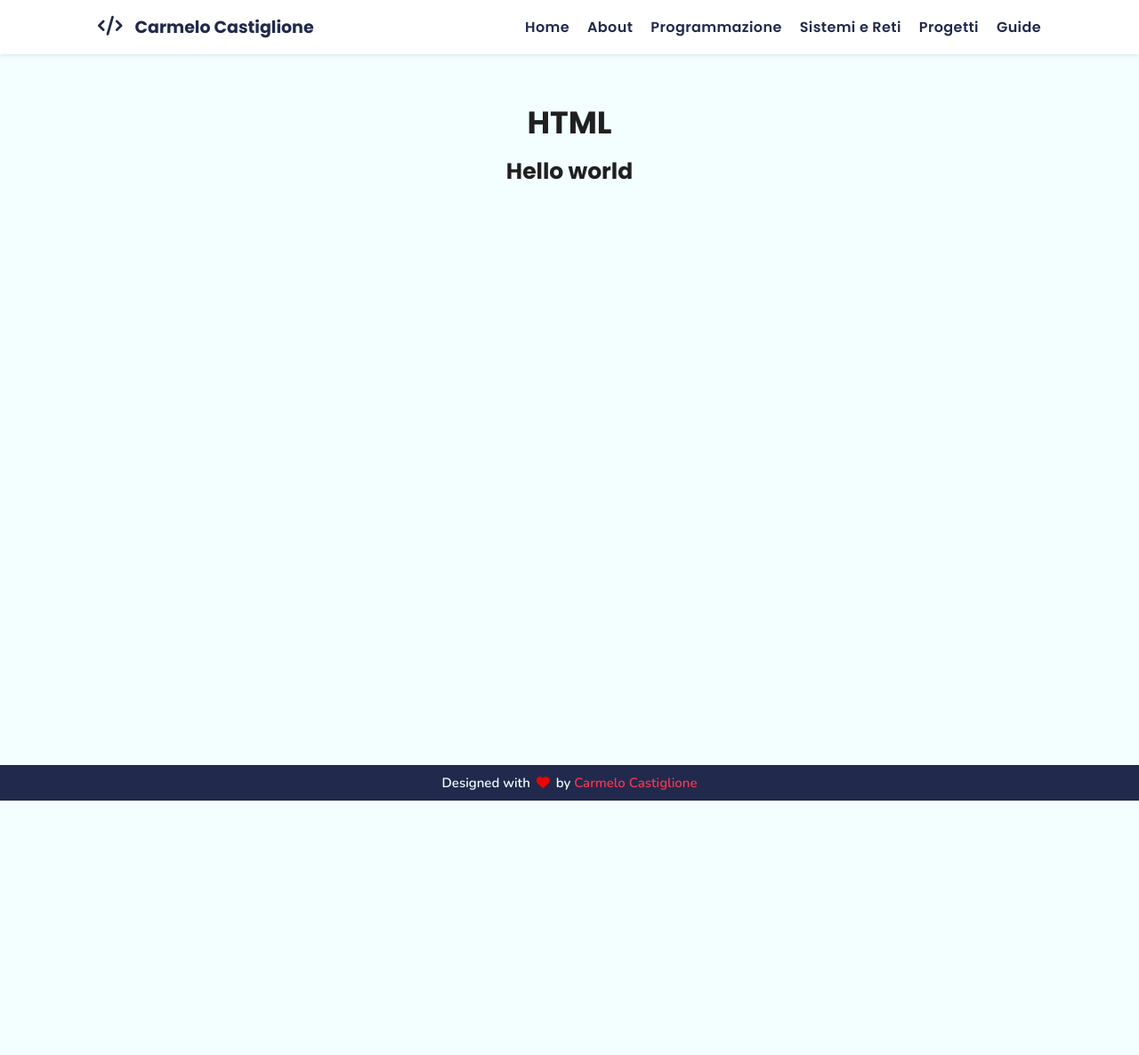
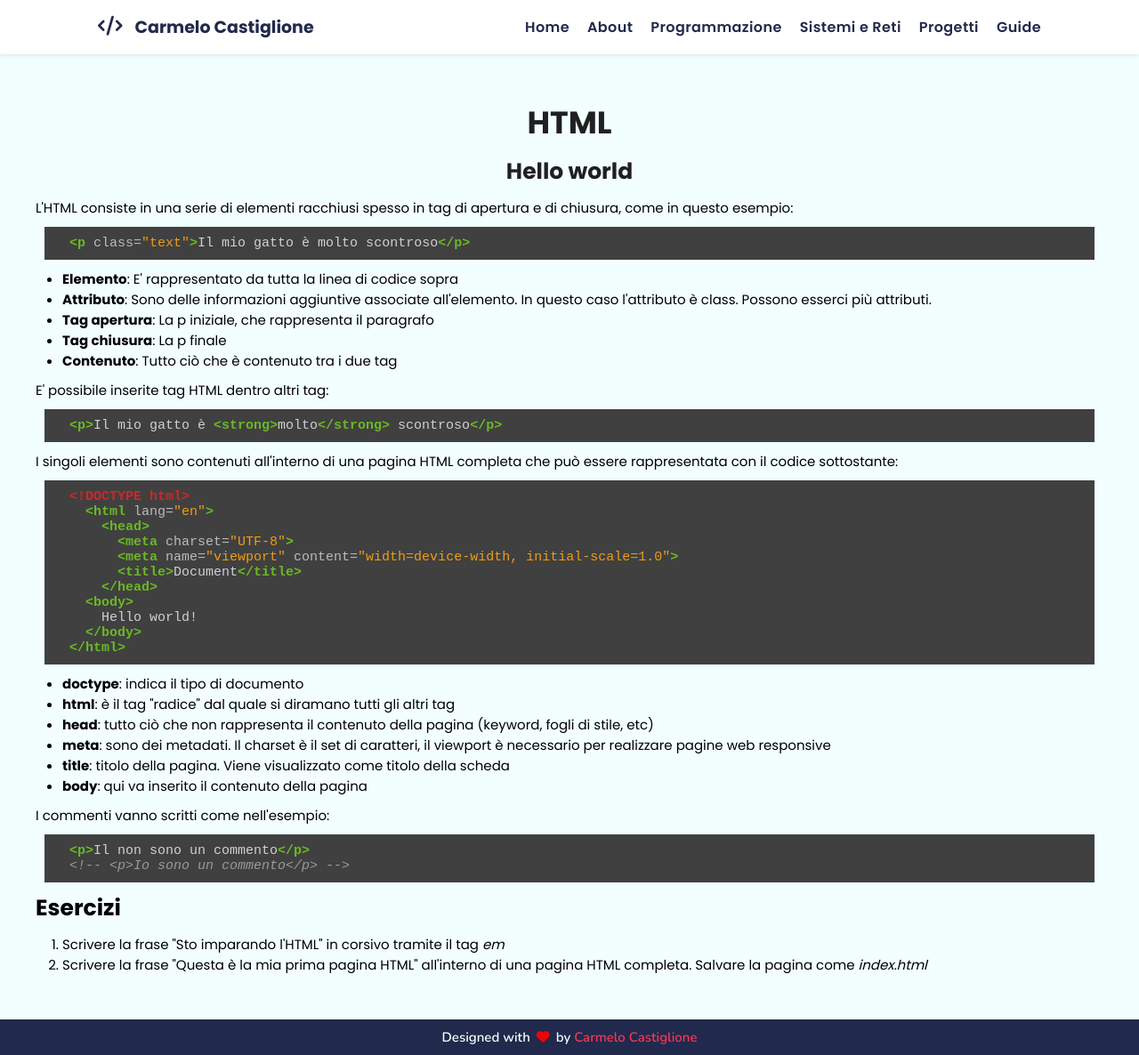
Before and after one commit to carmelocastiglione/carmelocastiglione.github.io, a Jekyll site: the page built from pages/_html/01_hello_world/01_hello_world.md, in a window 1280 px wide. Shown: the whole page at 89% size. Built offline with Jekyll 4.4.1, drawn with Linux system fonts in a browser that asks for light colours; before the commit the page ends 900 px from its top, so only the background shows below that.

Commit message:
[html] hello world

```diff
--- a/pages/_html/01_hello_world/01_hello_world.md
+++ b/pages/_html/01_hello_world/01_hello_world.md
@@ -5,4 +5,47 @@
 <div class="container">
   <h1 class="heading">{{ page.collection | upcase }}</h1>
   <h2 class="heading">{{ page.title }}</h2>
+  <p>L'HTML consiste in una serie di elementi racchiusi spesso in tag di apertura e di chiusura, come in questo esempio:</p>
+  {% highlight html %}
+  <p class="text">Il mio gatto è molto scontroso</p>{% endhighlight %}
+  <ul>
+    <li><strong>Elemento</strong>: E' rappresentato da tutta la linea di codice sopra</li>
+    <li><strong>Attributo</strong>: Sono delle informazioni aggiuntive associate all'elemento. In questo caso l'attributo è class. Possono esserci più attributi.</li>
+    <li><strong>Tag apertura</strong>: La p iniziale, che rappresenta il paragrafo</li>
+    <li><strong>Tag chiusura</strong>: La p finale</li>
+    <li><strong>Contenuto</strong>: Tutto ciò che è contenuto tra i due tag</li>
+  </ul>
+  <p>E' possibile inserite tag HTML dentro altri tag:</p>
+  {% highlight html %}
+  <p>Il mio gatto è <strong>molto</strong> scontroso</p>{% endhighlight %}
+  <p>I singoli elementi sono contenuti all'interno di una pagina HTML completa che può essere rappresentata con il codice sottostante:</p>
+  {% highlight html %}
+  <!DOCTYPE html>
+    <html lang="en">
+      <head>
+        <meta charset="UTF-8">
+        <meta name="viewport" content="width=device-width, initial-scale=1.0">
+        <title>Document</title>
+      </head>
+    <body>
+      Hello world!
+    </body>
+  </html>{% endhighlight %}
+  <ul>
+    <li><strong>doctype</strong>: indica il tipo di documento</li>
+    <li><strong>html</strong>: è il tag "radice" dal quale si diramano tutti gli altri tag</li>
+    <li><strong>head</strong>: tutto ciò che non rappresenta il contenuto della pagina (keyword, fogli di stile, etc)</li>
+    <li><strong>meta</strong>: sono dei metadati. Il charset è il set di caratteri, il viewport è necessario per realizzare pagine web responsive</li>
+    <li><strong>title</strong>: titolo della pagina. Viene visualizzato come titolo della scheda</li>
+    <li><strong>body</strong>: qui va inserito il contenuto della pagina</li>
+  </ul>
+  <p>I commenti vanno scritti come nell'esempio:</p>
+  {% highlight html %}
+  <p>Il non sono un commento</p>
+  <!-- <p>Io sono un commento</p> -->{% endhighlight %}
+  <h2>Esercizi</h2>
+  <ol>
+    <li>Scrivere la frase "Sto imparando l'HTML" in corsivo tramite il tag <em>em</em></li>
+    <li>Scrivere la frase "Questa è la mia prima pagina HTML" all'interno di una pagina HTML completa. Salvare la pagina come <em>index.html</em></li>
+  </ol>
 </div>
```
